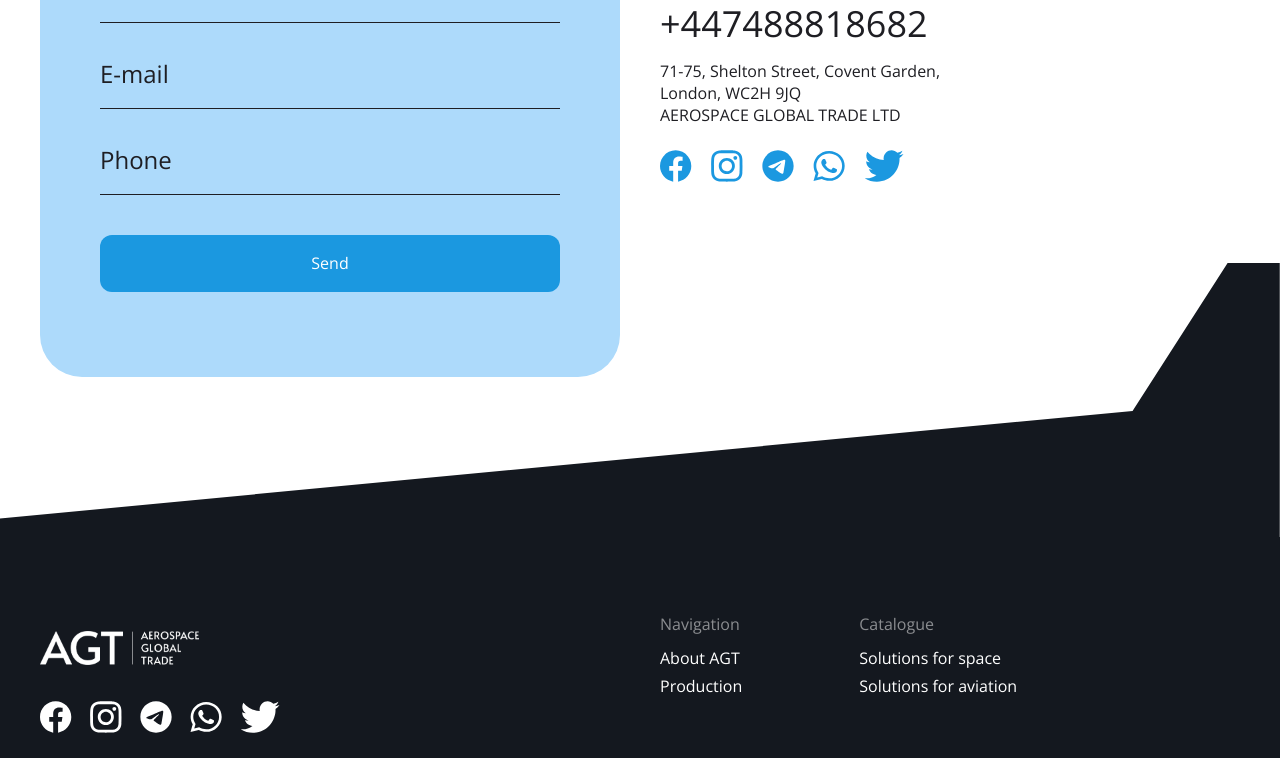
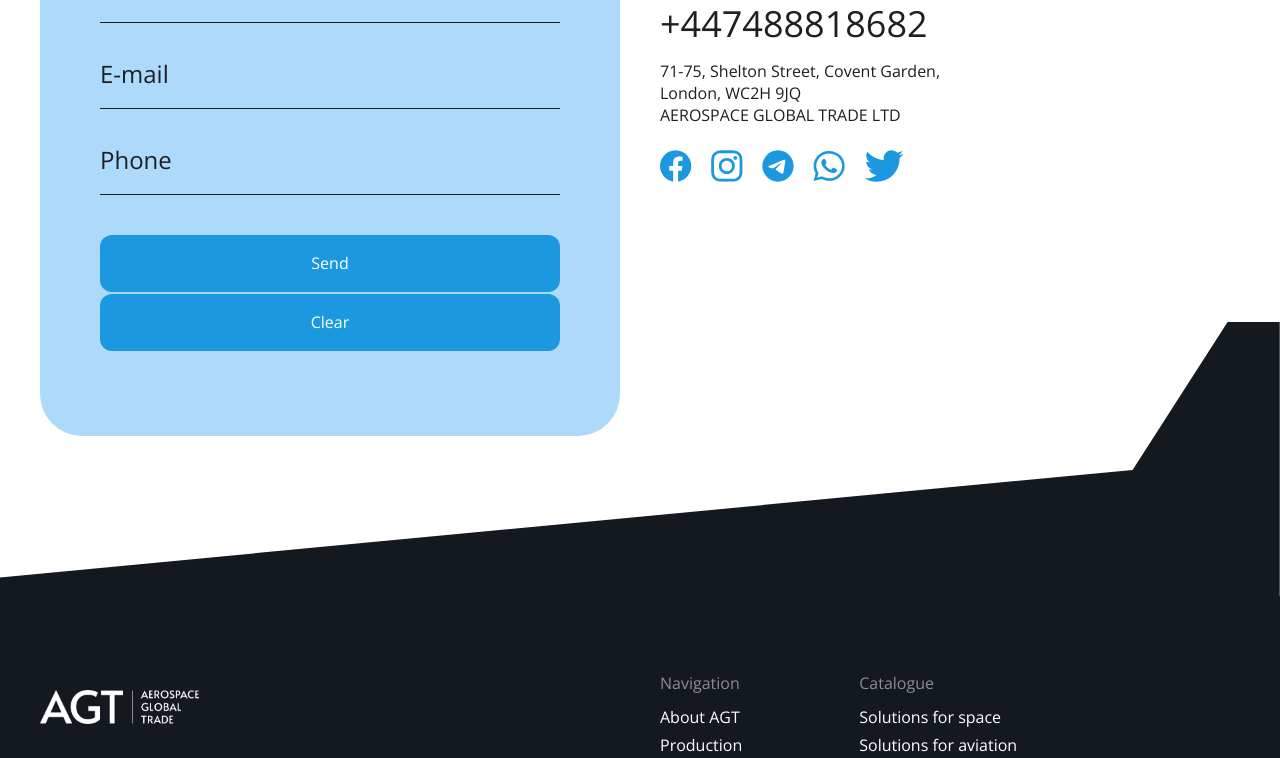
Before and after one commit to nikit4uk/agt-landing, a Next.js app: page / in a window 1280 px wide. Shown: the part 2640-3398 px from the top of the page. Built offline with nearby package versions, Linux system fonts and the light colour scheme.

Commit message:
Update Contact.tsx

```diff
--- a/components/Contact.tsx
+++ b/components/Contact.tsx
@@ -35,6 +35,11 @@ export default function Contact() {
             }
         }
     }
+    const clearFormFields = () => {
+        setCostumerName('')
+        setCostumerEmail('')
+        setCostumerPhone('')
+    }
 
     return (
         <section id='contacts' className={styles.contact}>
@@ -44,11 +49,11 @@ export default function Contact() {
                     <p className={styles.contact_form_text}>We wil respond you in 2 working days</p>
                     <form>
                         <div className={!costumerNameVisited ? `${styles.form_item}` : `${styles.form_item} ${styles.form_item_visited}`}>
-                            <input type="text" id="name" placeholder="" defaultValue={costumerName} required onClick={() => setCostumerNameVisited(true)} onChange={(e) => {setCostumerName(e.target.value)}}/>
+                            <input type="text" id="name" placeholder="" value={costumerName} required onClick={() => setCostumerNameVisited(true)} onChange={(e) => {setCostumerName(e.target.value)}}/>
                             <label htmlFor="name">Name</label>
                         </div>
                         <div className={!costumerEmailVisited ? `${styles.form_item}` : `${styles.form_item} ${styles.form_item_visited}`}>
-                            <input type="email" id="email" placeholder="" defaultValue={costumerEmail} required onClick={() => setCostumerEmailVisited(true)} onChange={(e) => {setCostumerEmail(e.target.value)}}/>
+                            <input type="email" id="email" placeholder="" value={costumerEmail} required onClick={() => setCostumerEmailVisited(true)} onChange={(e) => {setCostumerEmail(e.target.value)}}/>
                             <label htmlFor="email">E-mail</label>
                         </div>
                         <div className={!costumerPhoneVisited ? `${styles.form_item}` : `${styles.form_item} ${styles.form_item_visited}`}>
@@ -56,14 +61,14 @@ export default function Contact() {
                                 type="tel"
                                 id="phone"
                                 placeholder=""
-                                defaultValue={costumerPhone}
+                                value={costumerPhone}
                                 required
-                                // pattern='[0-9]{2}-[0-9]{3}-[0-9]{4}'
                                 onClick={() => setCostumerPhoneVisited(true)}
                                 onChange={(e) => {setCostumerPhone(e.target.value)}} />
                             <label htmlFor="phone">Phone</label>
                         </div>
                         <a className={`${styles.btn} btn`} onClick={pushCostumerInfo}>Send</a>
+                        <a className={`${styles.btn} btn`} onClick={clearFormFields}>Clear</a>
                     </form>
                 </div>
                 <div className={styles.contact_information}>
```
